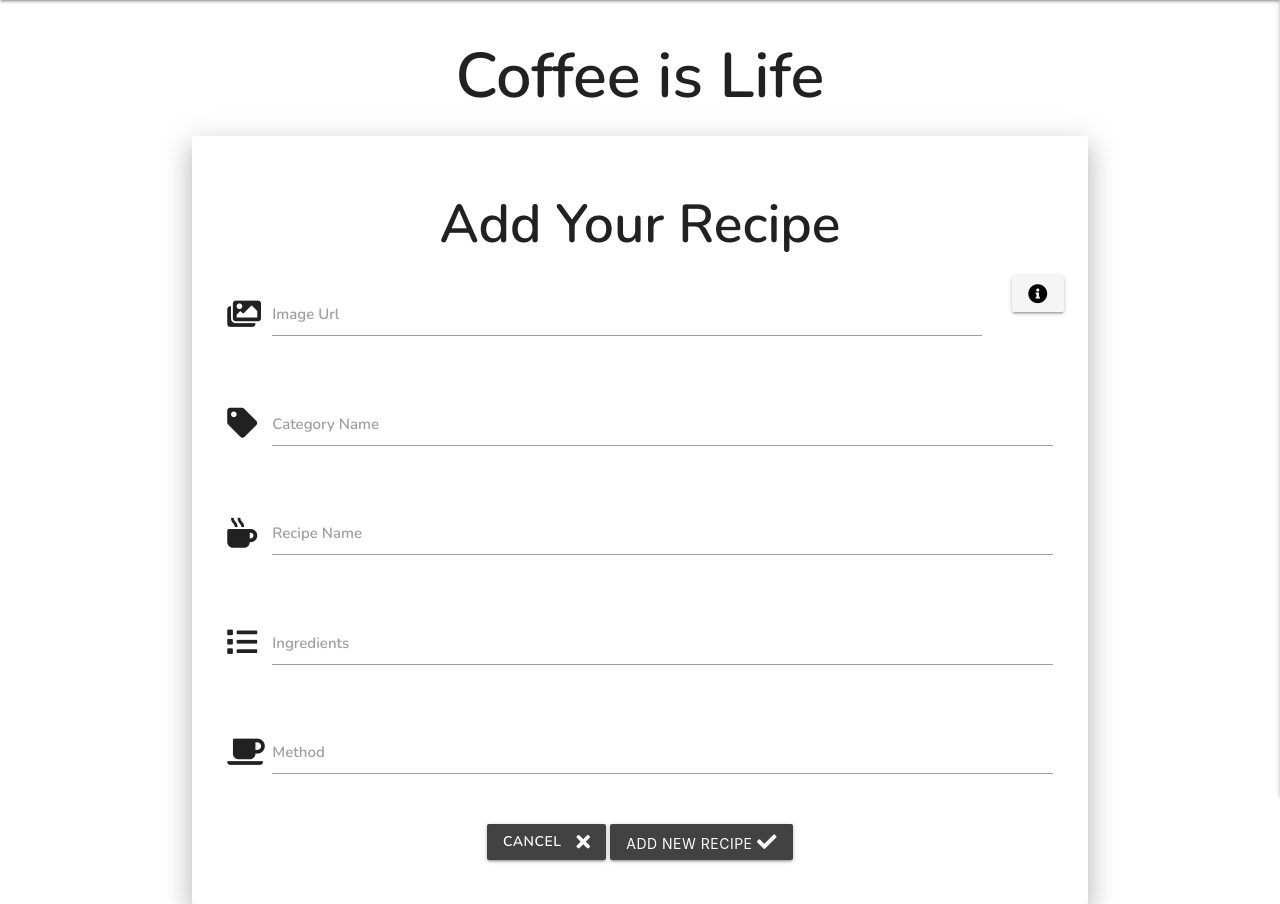
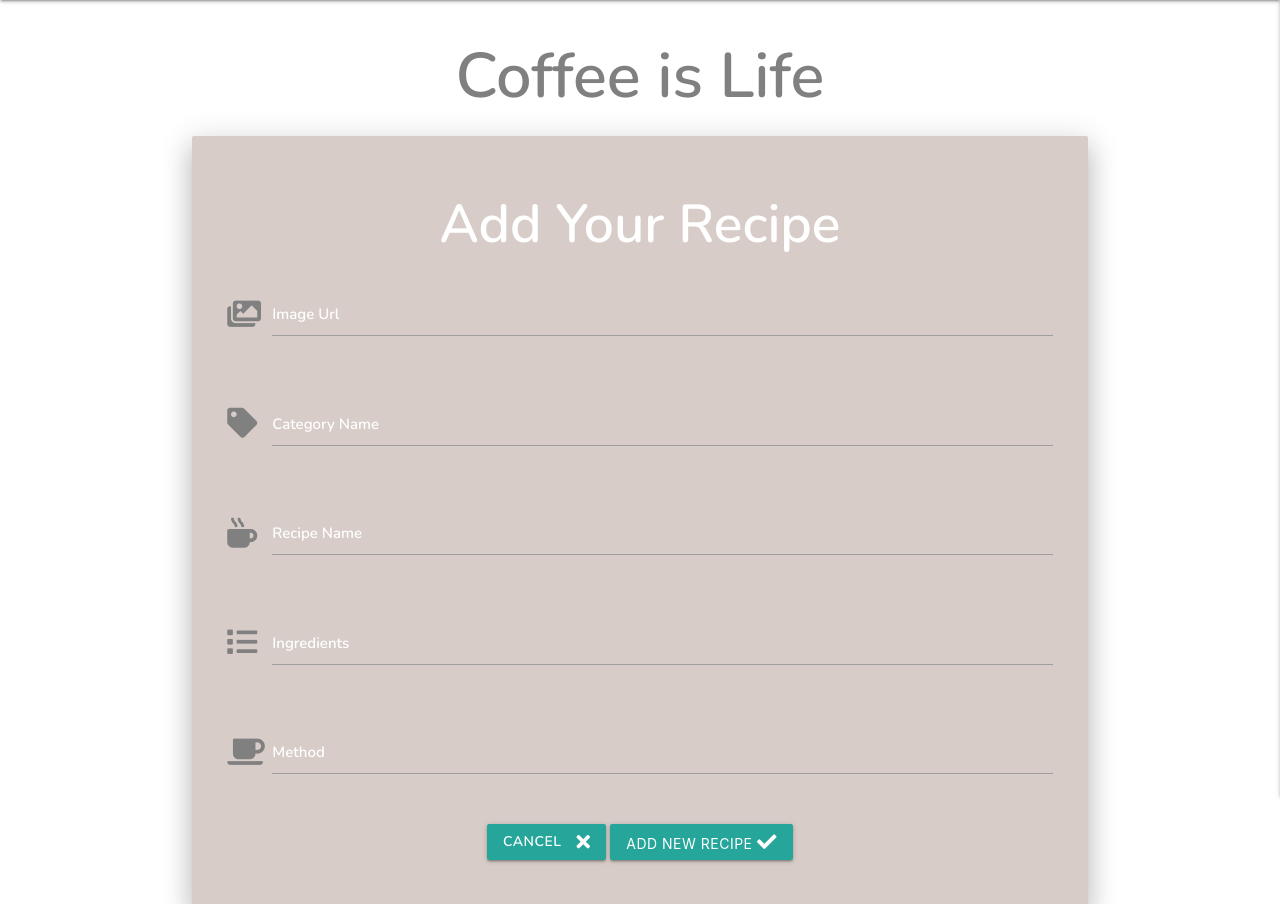
Before and after one commit to romanstr-code/milestone-project-three, a Flask app: page /add_recipe in a window 1280 px wide. Shown: the part 64-968 px from the top of the page. Run offline with Flask 2, Linux system fonts and the light colour scheme; some libraries are stand-ins or nearby versions.

Commit message:
Add background color for page section, form color and tooltip message

```diff
--- a/templates/add_recipe.html
+++ b/templates/add_recipe.html
@@ -1,24 +1,23 @@
 {% extends "base.html" %}
 {% block content %}
+
+<!-- Page Section -->
+<section class="background-color-recipes">
+
+
 
 <h1 class="center-align">Coffee is Life</h1>
 
 <div class="container">
-<div class="row card-panel white z-depth-4">
-   <h2 class="center-align">Add Your Recipe</h2>
+<div class="row card-panel  brown lighten-4 z-depth-4">
+   <h2 class="center-align white-text">Add Your Recipe</h2>
    <form class="col s12" method="POST" action="{{ url_for('add_recipe') }}">
       <!--Recipe Image Url -->
       <div class="row">
-         <div class="input-field col s11">
+         <div class="input-field col s12">
             <i class="fas fa-images prefix"></i>
             <textarea id="url" name="url" class="materialize-textarea validate" required></textarea>
-            <label for="url">Image Url</label>
-         </div>
-         <div class="col-1">
-            <a class="btn tooltipped black-text grey lighten-4 right" data-position="left"
-               data-tooltip="Add url address!">
-            <i class="fas fa-info-circle"></i>
-            </a>
+            <label for="url" class="white-text">Image Url</label>
          </div>
       </div>
       <!-- Category Name -->
@@ -27,7 +26,7 @@
             <i class="fa fa-tag prefix"></i>
             <textarea id="category_name" name="category_name" minlength="5" maxlength="15"
                class="materialize-textarea validate" required></textarea>
-            <label for="category_name">Category Name</label>
+            <label for="category_name" class="white-text">Category Name</label>
          </div>
       </div>
       <!--Name of Recipe -->
@@ -36,7 +35,7 @@
             <i class="fas fa-mug-hot prefix"></i>
             <textarea id="recipe_name" name="recipe_name" minlength="5" maxlength="15"
                class="materialize-textarea validate" required></textarea>
-            <label for="recipe_name">Recipe Name</label>
+            <label for="recipe_name" class="white-text">Recipe Name</label>
          </div>
       </div>
       <!-- Recipe Ingredients -->
@@ -44,7 +43,7 @@
          <div class="input-field col s12">
             <i class="fas fa-list prefix"></i>
             <textarea id="ingridients" name="ingridients" class="materialize-textarea validate" required></textarea>
-            <label for="ingridients">Ingredients</label>
+            <label for="ingridients" class="white-text">Ingredients</label>
          </div>
       </div>
       <!-- Recipe Method -->
@@ -52,17 +51,17 @@
          <div class="input-field col s12">
             <i class="fas fa-coffee prefix"></i>
             <textarea id="method" name="method" class="materialize-textarea validate" required></textarea>
-            <label for="method">Method</label>
+            <label for="method" class="white-text">Method</label>
          </div>
       </div>
       <!-- Submit Button -->
       <div class="row">
          <div class="col s12 center-align">
-            <a href="{{ url_for('recipes') }}" class="btn waves-effect waves-light grey darken-3">
+            <a href="{{ url_for('recipes') }}" class="btn waves-effect waves-light"  class="white-text">
             Cancel
             <i class="fas fa-times right"></i>
             </a>
-            <button class="btn waves-effect waves-light grey darken-3" type="submit">Add New Recipe
+            <button class="btn waves-effect waves-light tooltipped" data-position="top" data-tooltip="Yeeeeey! New Recipe Incoming!" class="white-text" type="submit">Add New Recipe
             <i class="fas fa-check"></i>
             </button>
          </div>
@@ -71,5 +70,5 @@
 </div>
 </div>
 
-
+</section>
 {% endblock %}
```
